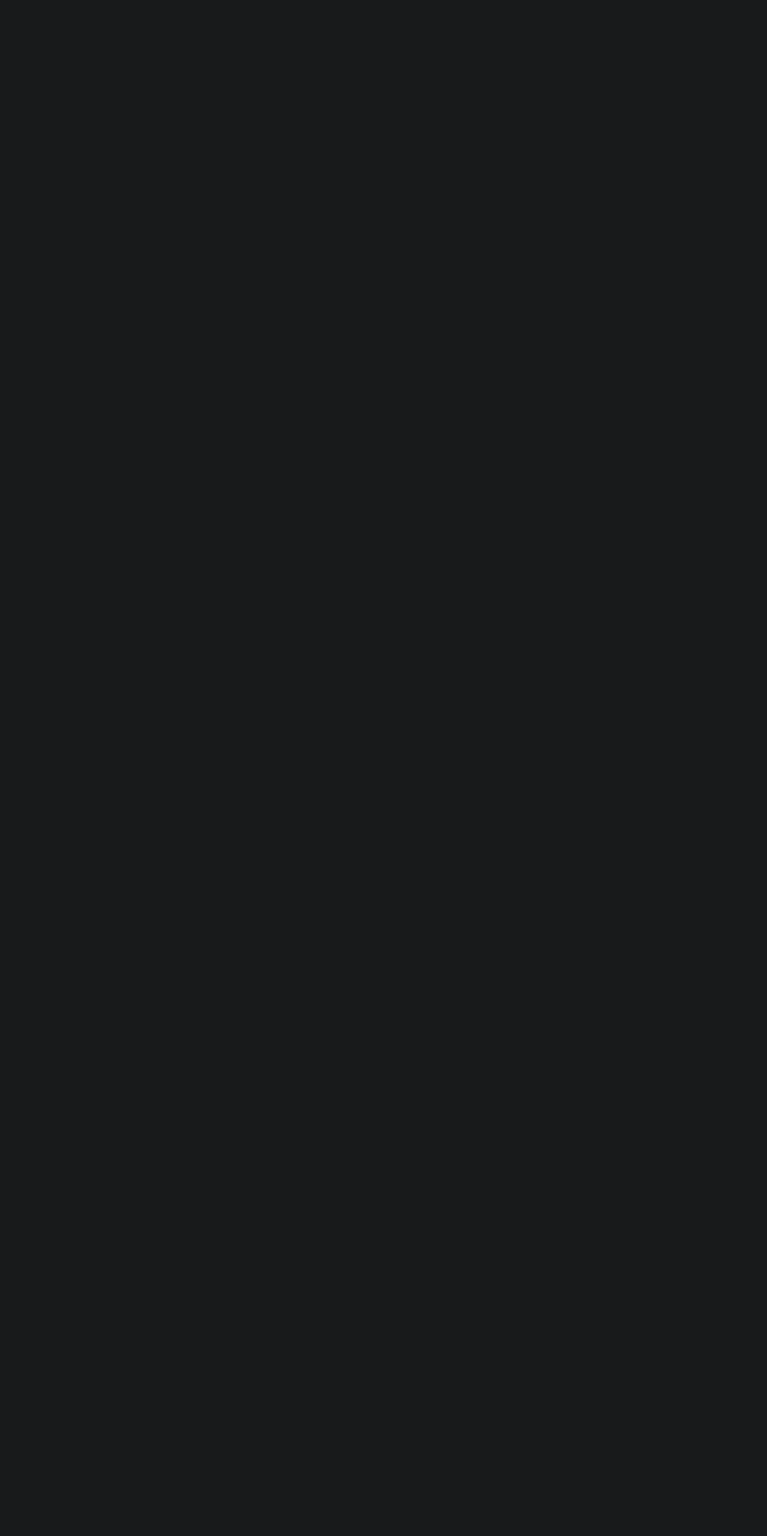
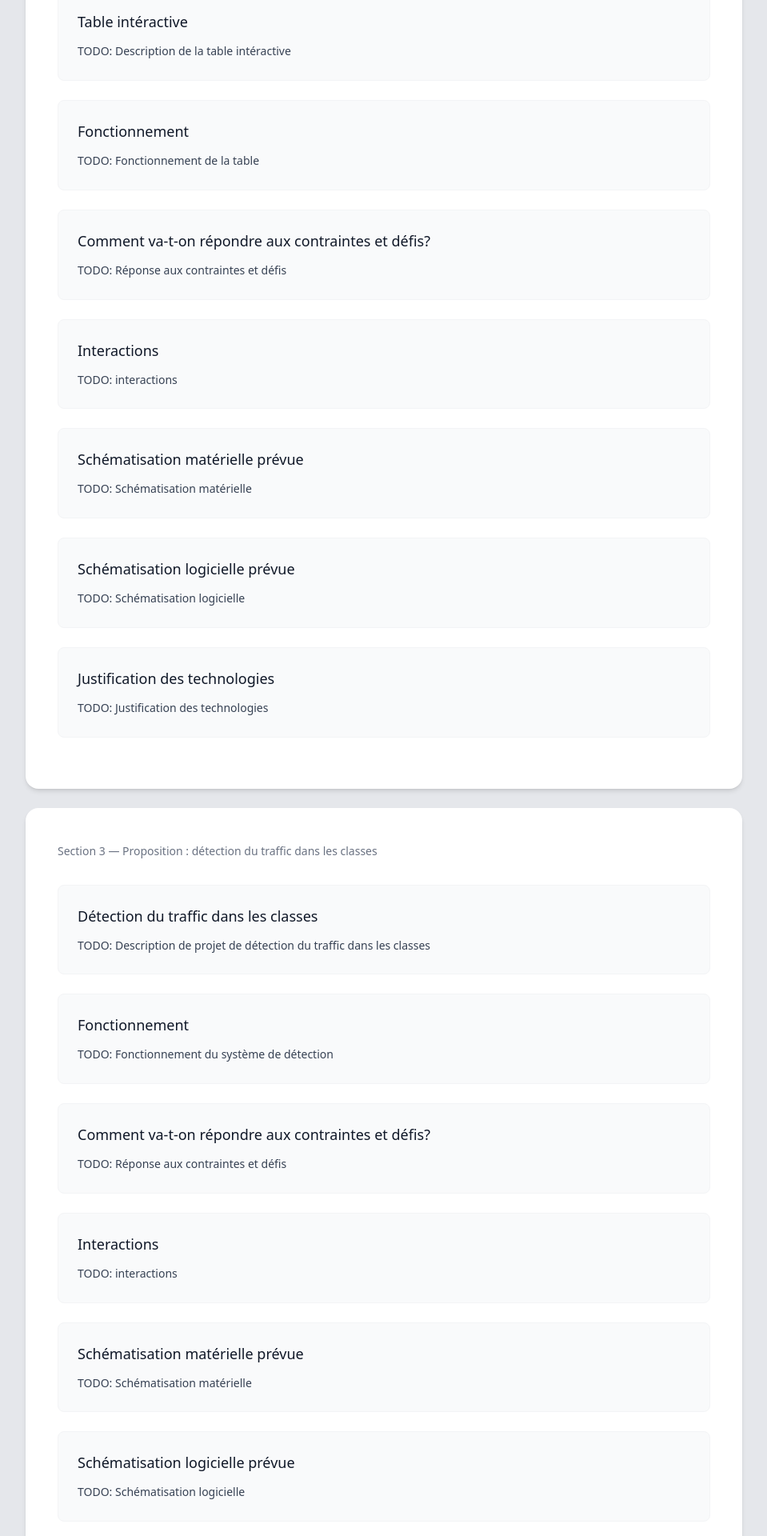
Before and after one commit to dev-t0ny/projet-veille, a Vue app: page / in a window 1280 px wide. Shown: the part 1220-3140 px from the top of the page at 80% size, without its empty margins (160-1119 px from the left). Before the commit the page ends 1177 px from the top, so only its background shows below. Built offline with nearby package versions, Linux system fonts and the light colour scheme.

Commit message:
squelette de la section 2

```diff
--- a/src/pages/index.vue
+++ b/src/pages/index.vue
@@ -92,5 +92,158 @@
         </p>
       </div>
     </section>
+
+    <br>
+
+    <section
+      class="max-w-4xl mx-auto bg-white rounded-2xl shadow-md p-6 sm:p-10"
+    >
+      <header class="mb-8">
+        <p class="mt-1 text-sm text-gray-500">
+          Section 2 — Proposition : Table de jeu intéractive
+        </p>
+      </header>
+
+      <article class="bg-gray-50 border border-gray-100 rounded-lg p-6 mb-6">
+        <h2 class="text-lg font-medium text-gray-900 mb-3">
+          Table intéractive
+        </h2>
+        <p class="text-sm text-gray-700 leading-relaxed">
+          TODO: Description de la table intéractive
+        </p>
+      </article>
+
+      <article class="bg-gray-50 border border-gray-100 rounded-lg p-6 mb-6">
+        <h3 class="text-lg font-medium text-gray-900 mb-3">
+          Fonctionnement
+        </h3>
+        <p class="text-sm text-gray-700 leading-relaxed">
+          TODO: Fonctionnement de la table
+        </p>
+      </article>
+
+      <article class="bg-gray-50 border border-gray-100 rounded-lg p-6 mb-6">
+        <h3 class="text-lg font-medium text-gray-900 mb-3">
+          Comment va-t-on répondre aux contraintes et défis?
+        </h3>
+        <p class="text-sm text-gray-700 leading-relaxed">
+          TODO: Réponse aux contraintes et défis
+        </p>
+      </article>
+
+      <article class="bg-gray-50 border border-gray-100 rounded-lg p-6 mb-6">
+        <h3 class="text-lg font-medium text-gray-900 mb-3">
+          Interactions
+        </h3>
+        <p class="text-sm text-gray-700 leading-relaxed">
+          TODO: interactions
+        </p>
+      </article>
+
+      <article class="bg-gray-50 border border-gray-100 rounded-lg p-6 mb-6">
+        <h3 class="text-lg font-medium text-gray-900 mb-3">
+          Schématisation matérielle prévue
+        </h3>
+        <p class="text-sm text-gray-700 leading-relaxed">
+          TODO: Schématisation matérielle
+        </p>
+      </article>
+
+      <article class="bg-gray-50 border border-gray-100 rounded-lg p-6 mb-6">
+        <h3 class="text-lg font-medium text-gray-900 mb-3">
+          Schématisation logicielle prévue
+        </h3>
+        <p class="text-sm text-gray-700 leading-relaxed">
+          TODO: Schématisation logicielle
+        </p>
+      </article>
+
+      <article class="bg-gray-50 border border-gray-100 rounded-lg p-6 mb-6">
+        <h3 class="text-lg font-medium text-gray-900 mb-3">
+          Justification des technologies
+        </h3>
+        <p class="text-sm text-gray-700 leading-relaxed">
+          TODO: Justification des technologies
+        </p>
+      </article>
+
+    </section>
+
+    <br>
+
+    <section
+      class="max-w-4xl mx-auto bg-white rounded-2xl shadow-md p-6 sm:p-10"
+    >
+      <header class="mb-8">
+        <p class="mt-1 text-sm text-gray-500">
+          Section 3 — Proposition : détection du traffic dans les classes
+        </p>
+      </header>
+
+      <article class="bg-gray-50 border border-gray-100 rounded-lg p-6 mb-6">
+        <h2 class="text-lg font-medium text-gray-900 mb-3">
+          Détection du traffic dans les classes
+        </h2>
+        <p class="text-sm text-gray-700 leading-relaxed">
+          TODO: Description de projet de détection du traffic dans les classes
+        </p>
+      </article>
+
+      <article class="bg-gray-50 border border-gray-100 rounded-lg p-6 mb-6">
+        <h3 class="text-lg font-medium text-gray-900 mb-3">
+          Fonctionnement
+        </h3>
+        <p class="text-sm text-gray-700 leading-relaxed">
+          TODO: Fonctionnement du système de détection
+        </p>
+      </article>
+
+      <article class="bg-gray-50 border border-gray-100 rounded-lg p-6 mb-6">
+        <h3 class="text-lg font-medium text-gray-900 mb-3">
+          Comment va-t-on répondre aux contraintes et défis?
+        </h3>
+        <p class="text-sm text-gray-700 leading-relaxed">
+          TODO: Réponse aux contraintes et défis
+        </p>
+      </article>
+
+      <article class="bg-gray-50 border border-gray-100 rounded-lg p-6 mb-6">
+        <h3 class="text-lg font-medium text-gray-900 mb-3">
+          Interactions
+        </h3>
+        <p class="text-sm text-gray-700 leading-relaxed">
+          TODO: interactions
+        </p>
+      </article>
+
+      <article class="bg-gray-50 border border-gray-100 rounded-lg p-6 mb-6">
+        <h3 class="text-lg font-medium text-gray-900 mb-3">
+          Schématisation matérielle prévue
+        </h3>
+        <p class="text-sm text-gray-700 leading-relaxed">
+          TODO: Schématisation matérielle
+        </p>
+      </article>
+
+      <article class="bg-gray-50 border border-gray-100 rounded-lg p-6 mb-6">
+        <h3 class="text-lg font-medium text-gray-900 mb-3">
+          Schématisation logicielle prévue
+        </h3>
+        <p class="text-sm text-gray-700 leading-relaxed">
+          TODO: Schématisation logicielle
+        </p>
+      </article>
+
+      <article class="bg-gray-50 border border-gray-100 rounded-lg p-6 mb-6">
+        <h3 class="text-lg font-medium text-gray-900 mb-3">
+          Justification des technologies
+        </h3>
+        <p class="text-sm text-gray-700 leading-relaxed">
+          TODO: Justification des technologies
+        </p>
+      </article>
+
+    </section>
+
   </main>
 </template>
```
